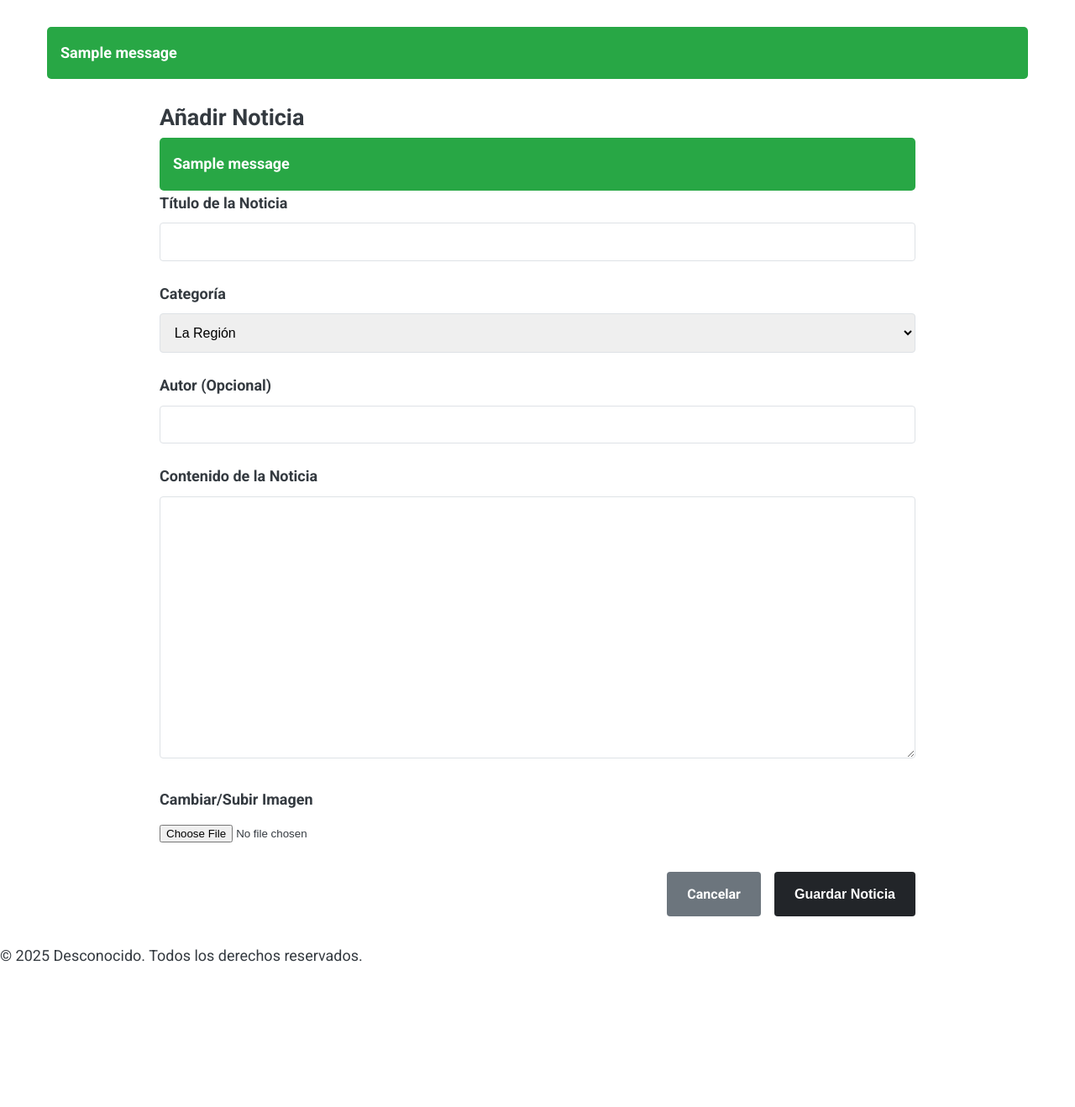
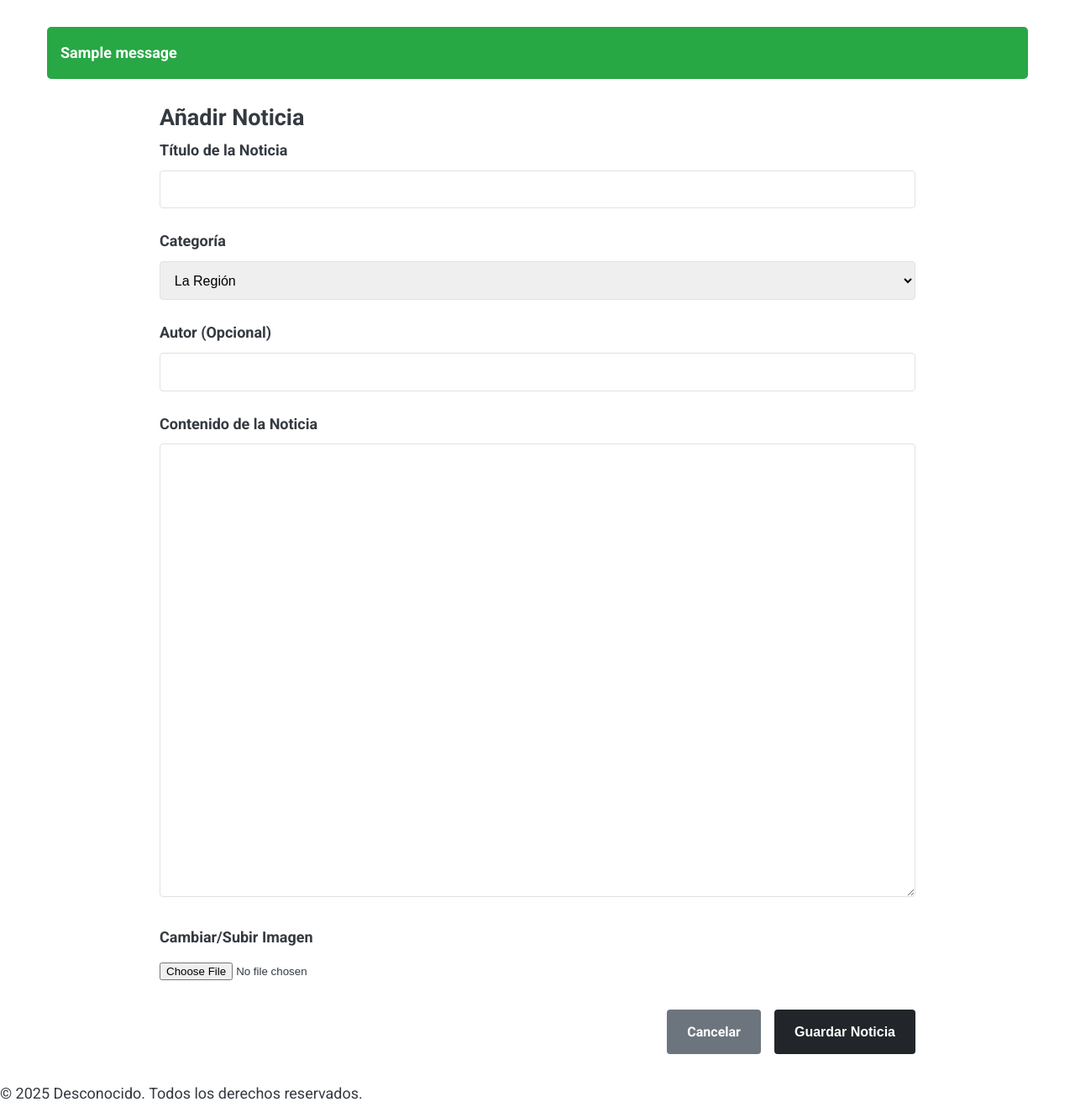
Before and after one commit to DesconocidoCL/MiPaginaDeNoticias, a Flask app: page /admin/news/add in a window 1280 px wide. Shown: the part 147-1465 px from the top of the page at 84% size. Before the commit the page ends 1292 px from the top, so only its background shows below. Run offline with Flask 3, Linux system fonts and the light colour scheme; a user stored in the database is signed in; tables that the repository leaves empty hold one stand-in row (values such as "Sample post"); one stand-in notice (Sample message) is shown.

Commit message:
EINICIO TOTAL Y DEFINITIVO DEL PROYECTO

```diff
--- a/static/style.css
+++ b/static/style.css
@@ -260,3 +260,10 @@
 .alert-success { background-color: #28a745; }
 .alert-danger { background-color: #dc3545; }
 .alert-info { background-color: #17a2b8; }
+
+/* Estilo para el campo de texto de las noticias */
+.styled-form textarea.form-control {
+    font-family: 'Times New Roman', Times, serif; /* Fuente Serif Clásica */
+    font-size: 16px; /* Equivalente a 12pt, muy legible */
+    line-height: 1.6;
+}
--- a/templates/admin_news_form.html
+++ b/templates/admin_news_form.html
@@ -1,62 +1,30 @@
 {% extends "base.html" %}
-
 {% block title %}{{ title }}{% endblock %}
-
 {% block content %}
 <section class="admin-form-section">
     <h2 class="category-title">{{ title }}</h2>
-
-    <!-- Zona para mostrar mensajes flash, como "Noticia guardada" o "Error" -->
-    {% with messages = get_flashed_messages(with_categories=true) %}
-        {% if messages %}
-            {% for category, message in messages %}
-                <div class="alert alert-{{ category }}">{{ message }}</div>
-            {% endfor %}
-        {% endif %}
-    {% endwith %}
-
     <form method="POST" action="" class="styled-form" enctype="multipart/form-data">
-        {{ form.hidden_tag() }} <!-- Importante para seguridad -->
-
+        {{ form.hidden_tag() }}
         <div class="form-group">
             {{ form.title.label(class="form-label") }}
             {{ form.title(class="form-control") }}
-            <!-- ! Aquí se mostrará un error si el título es inválido -->
-            {% for error in form.title.errors %}
-                <span class="error-message">{{ error }}</span>
-            {% endfor %}
         </div>
-
         <div class="form-group">
             {{ form.category.label(class="form-label") }}
             {{ form.category(class="form-control") }}
-            {% for error in form.category.errors %}
-                <span class="error-message">{{ error }}</span>
-            {% endfor %}
         </div>
-
         <div class="form-group">
             {{ form.author.label(class="form-label") }}
             {{ form.author(class="form-control") }}
         </div>
-
-        <!-- ! TEMPORAL: Usaremos un campo de texto simple. SIN EDITOR. -->
         <div class="form-group">
             {{ form.content.label(class="form-label") }}
-            {{ form.content(class="form-control", rows="15") }}
-            {% for error in form.content.errors %}
-                <span class="error-message">{{ error }}</span>
-            {% endfor %}
+            {{ form.content(class="form-control", rows="20") }}
         </div>
-
         <div class="form-group">
             {{ form.image_file.label(class="form-label") }}
             {{ form.image_file(class="form-control-file") }}
-            {% for error in form.image_file.errors %}
-                <span class="error-message">{{ error }}</span>
-            {% endfor %}
         </div>
-
         <div class="form-group form-buttons">
             <a href="{{ url_for('admin_news') }}" class="button-secondary">Cancelar</a>
             {{ form.submit(class="button-primary") }}
```
